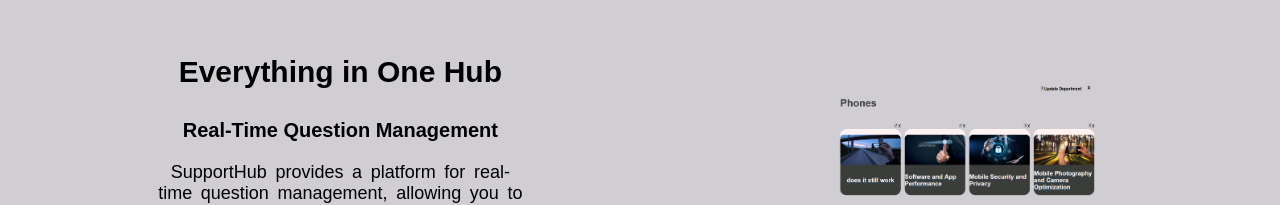
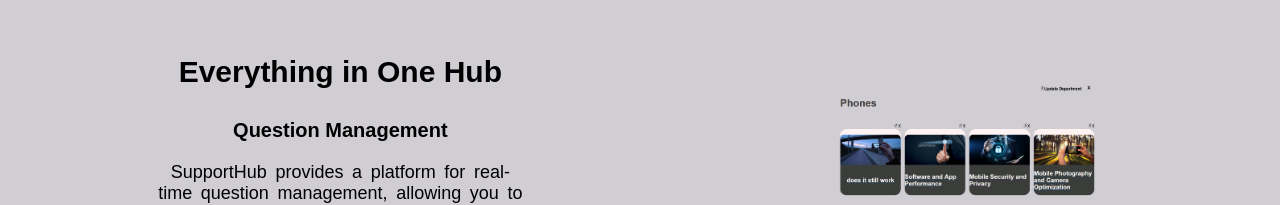
Before and after one commit to omartabbaa/Inleveren-Eindopdrach-frontend, a React (Vite) app: page / in a window 1280 px wide. Shown: the part 1061-1266 px from the top of the page. Built offline with nearby package versions, Linux system fonts and the light colour scheme.

Commit message:
I Updated the question Manigement Title

```diff
--- a/src/page/LandingPage.jsx
+++ b/src/page/LandingPage.jsx
@@ -40,7 +40,7 @@ const LandingPage = () => {
                         <h2 className="accordion-title">Everything in One Hub</h2>
                         {[
                             {
-                                title: "Real-Time Question Management",
+                                title: "Question Management",
                                 content: "SupportHub provides a platform for real-time question management, allowing you to efficiently handle and respond to inquiries as they come in."
                             },
                             {
```
